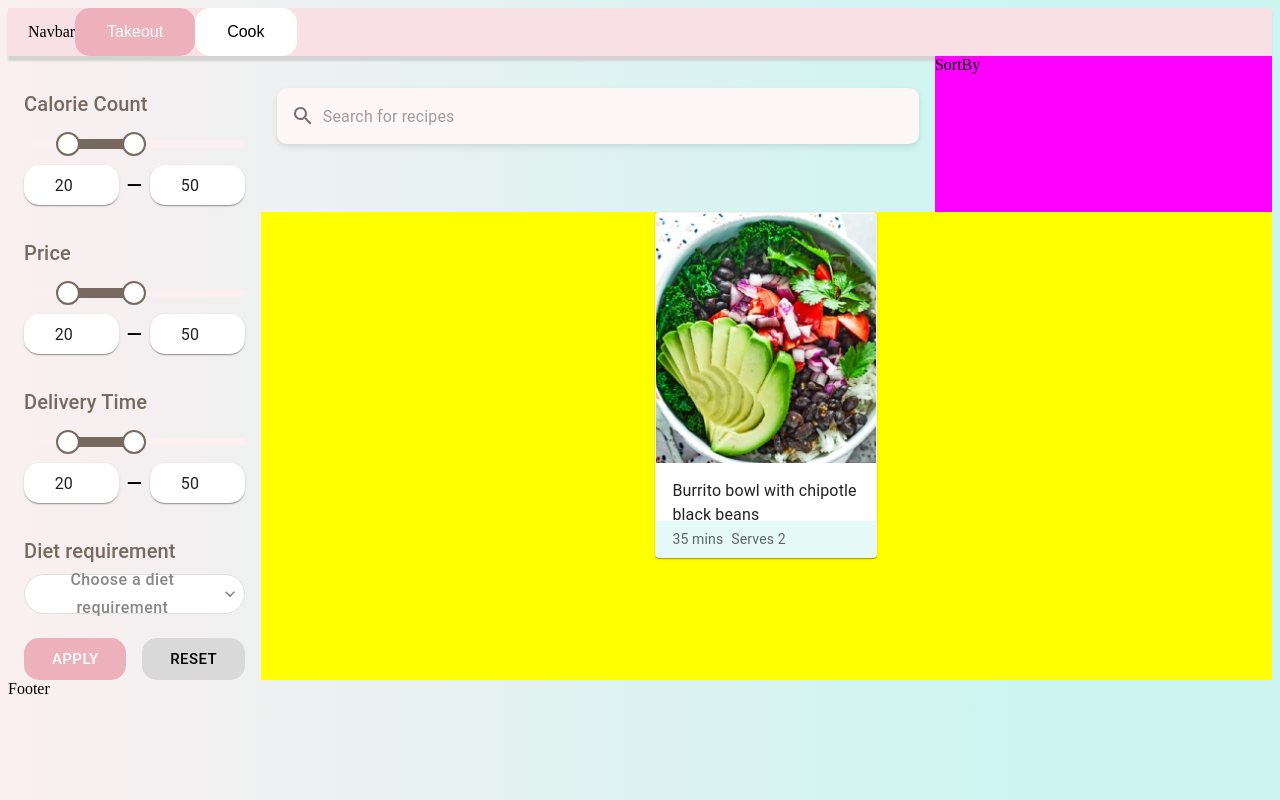
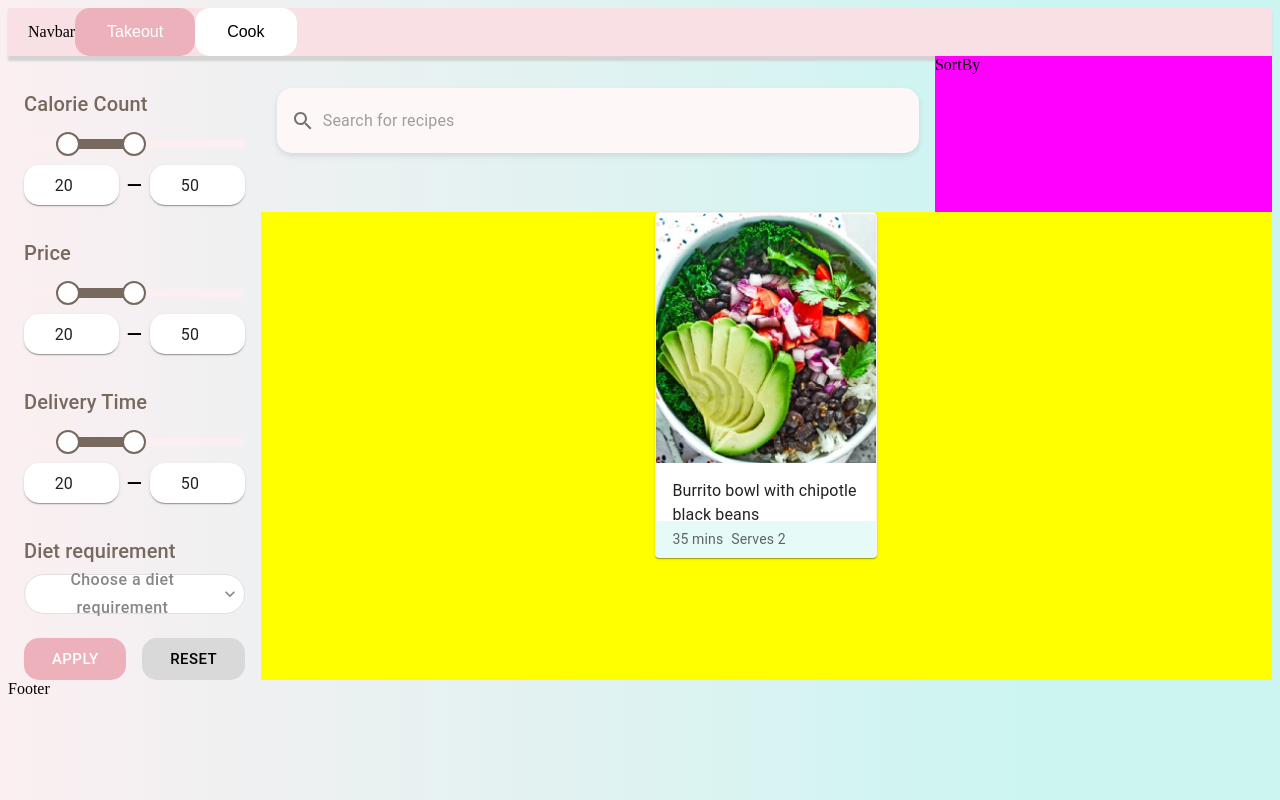
Before and after one commit to UOA-CS732-SE750-Students-2024/project-group-playful-penguins, a React (Vite) app in the folder frontend/: page /home in a window 1280 px wide. Built offline with nearby package versions, Linux system fonts and the light colour scheme.

Commit message:
PPENG 28: Fine tune the layout.

```diff
--- a/frontend/src/components/SearchBar/SearchBar.jsx
+++ b/frontend/src/components/SearchBar/SearchBar.jsx
@@ -19,14 +19,16 @@ export function SearchBar() {
         variant="outlined"
         placeholder="Search for recipes"
         fullWidth
+        he
         InputProps={{
           startAdornment: (
             <InputAdornment position="start">
               <SearchIcon></SearchIcon>
             </InputAdornment>
           ),
-          style: {
-            borderRadius: "10px",
+          sx: {
+            height: "65px",
+            borderRadius: "15px",
             boxShadow: "0 3px 6px rgba(0,0,0,0.1)",
             backgroundColor: isTakeout ? "#FDF7F8" : "#E6FAF8",
           },
```
